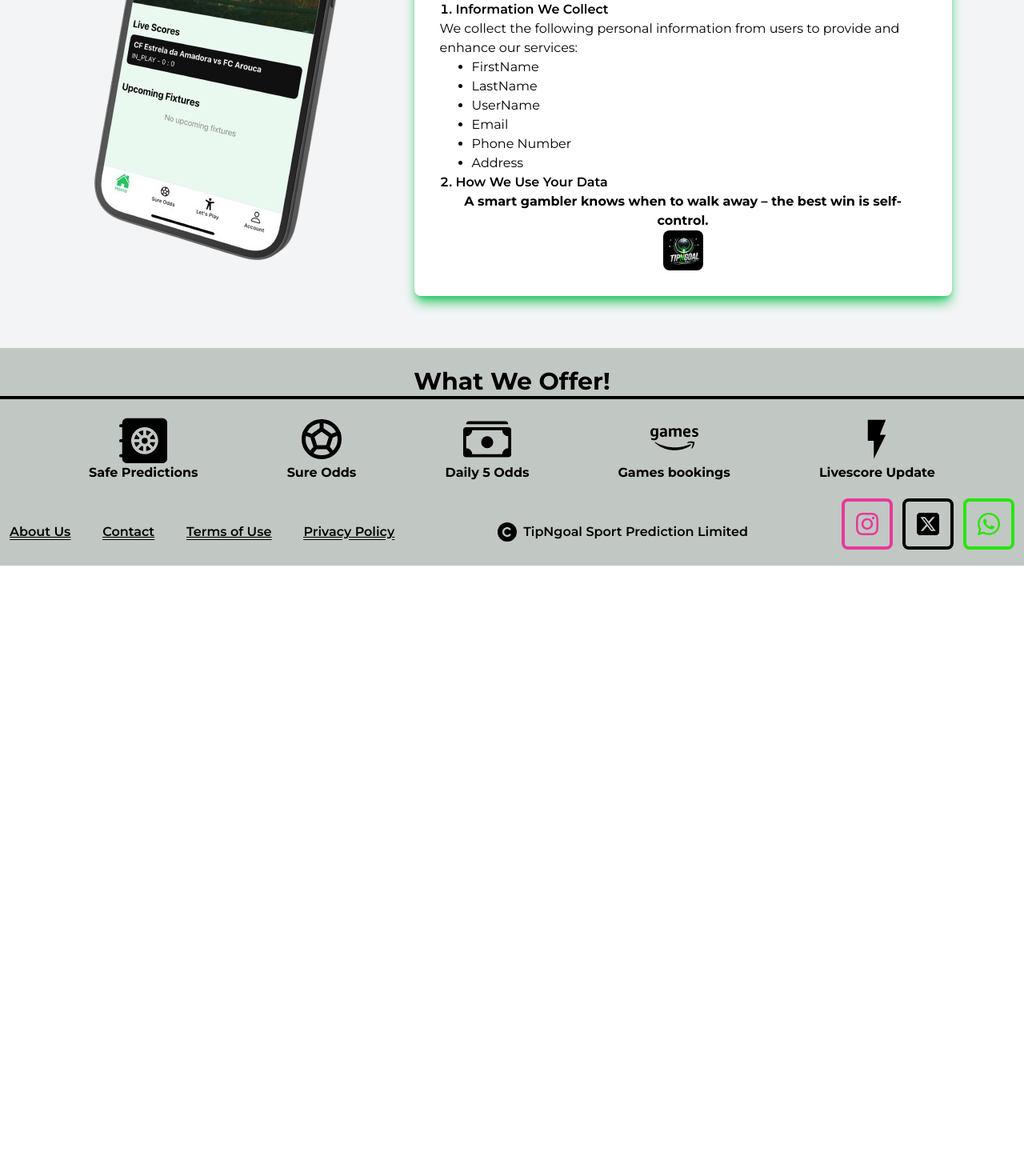
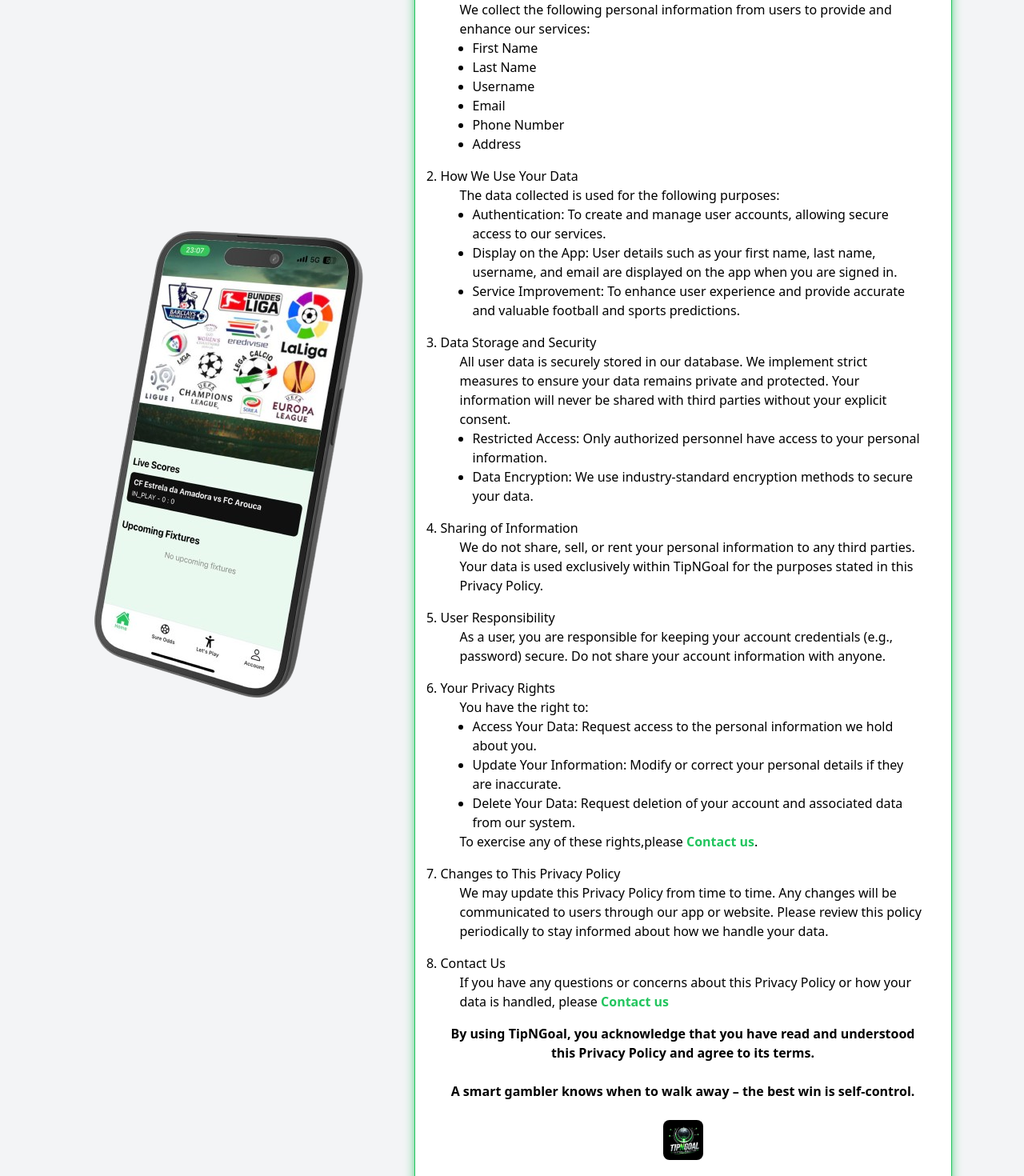
Before and after one commit to lexxAsido/TipNGoal-Web, a Next.js app: page /privacy in a window 1280 px wide. Shown: the part 480-1950 px from the top of the page at 80% size. Before the commit the page ends 1187 px from the top, so only its background shows below. Built offline with nearby package versions, Linux system fonts and the light colour scheme.

Commit message:
new commit

```diff
--- a/app/(tip)/about/page.jsx
+++ b/app/(tip)/about/page.jsx
@@ -4,7 +4,7 @@
 
 const about = () => {
   return (
-    <main className="flex flex-row items-center justify-center p-5 gap-5 h-dvh font-sans max-md:flex-col max-md:h-auto m-3">
+    <main className="flex flex-row items-center justify-center p-5 gap-5 h-dvh max-md:flex-col max-md:h-auto m-3 font-sans ">
       <div>
         <Image
           src="/tip-left.png"
@@ -15,7 +15,7 @@
         />
       </div>
 
-      <div className="text-balance  max-md:text-lg shadow-xl max-w-2xl shadow-green-500 py-10 px-3 border-green-500 ">
+      <div className="text-balance  max-md:text-sm shadow-xl max-w-2xl shadow-green-500 py-10 px-3 border-green-500 ">
         <h1 className="font-bold text-center  text-green-500 text-3xl mb-5 max-md:text-lg">About Us</h1>
         <p className="text-balance">
           At <span className="text-green-500">TIPNGOAL</span>  Prediction, we are passionate about helping sports
--- a/app/(tip)/page.jsx
+++ b/app/(tip)/page.jsx
@@ -33,7 +33,7 @@
                 <BiFootball className="animate-spin "/>AL
                 </span>
                 </span>
-             is the ultimate prediction app designed to give you the surest picks
+             An ultimate prediction app designed to give you the surest picks
             and daily insights to help you maximize your winnings on your
             favorite betting platforms. Whether you're looking for accurate
             match predictions, game stats, or expert betting tips
--- a/app/(tip)/privacy/page.jsx
+++ b/app/(tip)/privacy/page.jsx
@@ -2,64 +2,114 @@
 import Link from 'next/link';
 import React from 'react';
 
-const privacy = () => {
+const Privacy = () => {
   return (
-    <section className="bg-gray-100 py-12 px-4 flex justify-center items-center min-h-screen flex-row max-md:flex-col md:gap-10">
+    <section className="bg-gray-100 py-12 px-4 flex justify-center items-center min-h-screen flex-row max-md:flex-col md:gap-10 font-sans">
       <div>
         <Image
           src="/live.png"
           alt="TipNGoal Prediction"
           width={300}
           height={100}
-      className="w-auto h-auto "
+          className="w-auto h-auto"
         />
       </div>
 
-      <div className="bg-white rounded-lg shadow-lg p-8 max-w-2xl w-full shadow-green-500 mt-20  border-green-500">
-        <h2 className='text-3xl font-bold text-center mb-8 text-green-500 max-md:text-lg'>Privacy Policy</h2>
-        <h3 className='font-bold'>Effective Date: 16th December 2024</h3>
-        <p><span className='text-green-500 font-bold'>TipNGoal</span> is committed to protecting your privacy. This Privacy Policy explains how we collect, use, and safeguard your personal information when you use our services. By using TipNGoal, you agree to the terms of this Privacy Policy.</p>
-          <ol>
-            <li className='list-decimal ml-5 font-semibold'>Information We Collect</li>
-            <p>We collect the following personal information from users to provide and enhance our services:</p>
-            <ul className='list-disc ml-10'>
-              <li>FirstName</li>
-              <li>LastName</li>
-              <li>UserName</li>
+      <div className="bg-white rounded-lg shadow-lg p-8 max-w-2xl w-full shadow-green-500 mt-20 border border-green-500">
+        <h2 className="text-3xl font-bold text-center mb-8 text-green-500 max-md:text-lg">
+          Privacy Policy
+        </h2>
+        <h3 className="font-bold">Effective Date: 16th December 2024</h3>
+        <p className='max-lg:text-sm'>
+          <span className="text-green-500 font-bold">TipNGoal</span> is committed to protecting your privacy. This Privacy Policy explains how we collect, use, and safeguard your personal information when you use our services. By using TipNGoal, you agree to the terms of this Privacy Policy.
+        </p>
+        <ol className="mt-4 space-y-4 max-lg:text-sm">
+          <li className="list-decimal ">
+            Information We Collect
+            <p className="ml-6">
+              We collect the following personal information from users to provide and enhance our services:
+            </p>
+            <ul className="list-disc ml-10">
+              <li>First Name</li>
+              <li>Last Name</li>
+              <li>Username</li>
               <li>Email</li>
               <li>Phone Number</li>
               <li>Address</li>
             </ul>
-          <li className='list-decimal ml-5 font-semibold'>How We Use Your Data</li>
+          </li>
+          <li className="list-decimal ">
+            How We Use Your Data
+            <p className="ml-6">The data collected is used for the following purposes:</p>
+            <ul className="list-disc ml-10">
+              <li>Authentication: To create and manage user accounts, allowing secure access to our services.</li>
+              <li>Display on the App: User details such as your first name, last name, username, and email are displayed on the app when you are signed in.</li>
+              <li>Service Improvement: To enhance user experience and provide accurate and valuable football and sports predictions.</li>
+            </ul>
+          </li>
+          <li className="list-decimal">
+            Data Storage and Security
+            <p className="ml-6">
+              All user data is securely stored in our database. We implement strict measures to ensure your data remains private and protected. Your information will never be shared with third parties without your explicit consent.
+            </p>
+          <ul className="list-disc ml-10">
+            <li>Restricted Access: Only authorized personnel have access to your personal information.</li>
+            <li>Data Encryption: We use industry-standard encryption methods to secure your data.</li>
+          </ul>
+          </li>
 
+          <li className='list-decimal'>
+          Sharing of Information
+          <p className="ml-6">We do not share, sell, or rent your personal information to any third parties. Your data is used exclusively within TipNGoal for the purposes stated in this Privacy Policy.</p>
+          </li>
 
+          <li className='list-decimal'>
+          User Responsibility
+          <p className="ml-6">As a user, you are responsible for keeping your account credentials (e.g., password) secure. Do not share your account information with anyone.</p>
+          </li>
 
+          <li className='list-decimal'>
+          Your Privacy Rights
+          <p className="ml-6">You have the right to:</p>
+          <ul className='ml-10 list-disc'>
+            <li>Access Your Data: Request access to the personal information we hold about you.</li>
+            <li>Update Your Information: Modify or correct your personal details if they are inaccurate.</li>
+            <li>Delete Your Data: Request deletion of your account and associated data from our system.</li>
+          </ul>
+          <p className='ml-6'>To exercise any of these rights,please <Link href={"/contact"} className='text-green-500 font-bold'>Contact us</Link>.</p>
+          </li>
 
+          <li className='list-decimal'>
+          Changes to This Privacy Policy
+          <p className='ml-6'>We may update this Privacy Policy from time to time. Any changes will be communicated to users through our app or website. Please review this policy periodically to stay informed about how we handle your data.</p>
+          </li>
 
+          <li className='list-decimal'>
+          Contact Us
+          <p className='ml-6'>If you have any questions or concerns about this Privacy Policy or how your data is handled, please <Link href={"/contact"} className='text-green-500 font-bold'>Contact us</Link> </p>
+          </li>
+
+        <p className='font-semibold text-center '>By using TipNGoal, you acknowledge that you have read and understood this Privacy Policy and agree to its terms.</p>
         </ol>
 
+        <p className="text-center font-bold mt-6 max-md:text-sm">
+          A smart gambler knows when to walk away – the best win is self-control.
+        </p>
 
-
-
-
-
-
-
-        <p className='text-center font-bold max-md:text-sm'>A smart gambler knows when to walk away – the best win is self-control.</p>
-        <div className="flex justify-center">
-        <Link href={"/"}>
+        <div className="flex justify-center mt-6">
+          <Link href="/">
             <Image
               src="/tiplogo2.png"
               alt="TipNGoal Prediction"
-              width="50"
-              height="50"
-              className="rounded-lg max-lg:w-14 bg-black"
+              width={50}
+              height={50}
+              className="rounded-lg bg-black"
             />
           </Link>
         </div>
       </div>
     </section>
   );
-}
+};
 
-export default privacy;
+export default Privacy;
--- a/app/(tip)/terms/page.jsx
+++ b/app/(tip)/terms/page.jsx
@@ -4,7 +4,7 @@
 
 const page = () => {
   return (
-    <section className="bg-gray-100 py-12 px-4 flex justify-center items-center min-h-screen flex-row max-md:flex-col md:gap-10">
+    <section className="bg-gray-100 py-12 px-4 flex justify-center items-center min-h-screen flex-row max-md:flex-col md:gap-10 max-md:text-sm font-sans">
         <div>
         <Image
           src="/tip2-portrait.png"
@@ -40,7 +40,7 @@
         <li>Know When to Stop: Recognize when it’s time to walk away and seek help if gambling starts affecting your personal or financial life.</li>
       </ul>
         <p>If you or someone you know is struggling with gambling, please reach out to a trusted organization or helpline in your area for support. Betting responsibly ensures that the experience remains enjoyable and within your control.</p>
-      <p className='font-bold text-center max-md:text-sm'>Luck is fleeting, but responsibility lasts. Gamble wisely!</p>
+      <p className='font-bold text-center max-md:text-sm mt-4'>Luck is fleeting, but responsibility lasts. Gamble wisely!</p>
       <div className="flex justify-center">
         <Link href={"/"}>
             <Image
--- a/app/component/Footer.jsx
+++ b/app/component/Footer.jsx
@@ -11,28 +11,28 @@
 
 const Footer = () => {
   return (
-    <section className="h-[17rem] bg-[#c1c7c3] max-lg:h-auto">
-        <h2 className="text-3xl font-bold border-b-4 border-black pt-6 text-center">What We Offer!</h2>
+    <section className="h-[17rem] bg-[#c1c7c3] max-lg:h-auto font-sans">
+        <h2 className="text-3xl font-bold border-b-4 border-black pt-6 text-center max-lg:text-md">What We Offer!</h2>
       <div className="flex justify-evenly mt-5 font-bold max-md:flex-col max-md:gap-2">
         <div className="flex flex-col items-center hover:scale-125 cursor-pointer group">
           <BsFillSafe2Fill className="text-6xl group-hover:text-green-500 max-md:text-2xl"/>
-          <h3>Safe Predictions</h3>
+          <h3 className="max-md:text-sm">Safe Predictions</h3>
         </div>
         <div className="flex flex-col items-center hover:scale-125 cursor-pointer group">
             <TbBallFootball className="text-6xl group-hover:text-green-500 max-md:text-2xl"/>
-          <h3>Sure Odds</h3>
+          <h3 className="max-md:text-sm">Sure Odds</h3>
         </div>
         <div className="flex flex-col items-center hover:scale-125 cursor-pointer group">
             <BsCashStack className="text-6xl group-hover:text-green-500 max-md:text-2xl"/>
-          <h3>Daily 5 Odds</h3>
+          <h3 className="max-md:text-sm">Daily 5 Odds</h3>
         </div>
         <div className="flex flex-col items-center hover:scale-125 cursor-pointer group">
              <SiAmazongames className="text-6xl group-hover:text-green-500 max-md:text-2xl"/>
-          <h3>Games bookings</h3>
+          <h3 className="max-md:text-sm">Games bookings</h3>
         </div>
         <div className="flex flex-col items-center hover:scale-125 cursor-pointer group">
         <IoMdFlash  className="text-6xl group-hover:text-green-500 max-md:text-2xl"/>
-          <h3>Livescore Update</h3>
+          <h3 className="max-md:text-sm">Livescore Update</h3>
         </div>
       </div>
       <div className="flex justify-between items-center px-3 mt-5 max-lg:flex-col ">
@@ -51,7 +51,7 @@
           </button>
         </div>
 
-        <div className="flex items-center font-semibold gap-2 max-md:text-sm">
+        <div className="flex items-center font-semibold gap-2 max-md:text-sm ">
           <FaCopyright className="text-2xl max-md:text-sm" />
           <h3>TipNgoal Sport Prediction Limited</h3>
         </div>
--- a/app/component/Navbar.jsx
+++ b/app/component/Navbar.jsx
@@ -10,7 +10,7 @@
   const [navOpen, setNavOpen] = useState(false);
 
   return (
-    <section className="relative">
+    <section className="relative font-sans">
       <div className="p-2 flex items-center justify-between bg-black">
         <div className="flex items-center gap-2 justify-center">
           <Link href={"/"}>
@@ -57,10 +57,10 @@
               <Link href={"/contact"}>Contact</Link>
             </button>
             <button className="hover:scale-110 hover:border-b-4 border-white transition-all">
-              Terms of Use
+              <Link href={"/terms"}>Terms of Use</Link>
             </button>
             <button className="hover:scale-110 hover:border-b-4 border-white transition-all">
-              Privacy Policy
+            <Link href={"/privacy"}>Privacy Policy</Link>
             </button>
             {/* <button className="hover:scale-110 hover:border-b-4 border-white transition-all">
             <Link href={"/disclaimer"}>Disclaimer</Link>
```
Lines whose indentation alone changed are shown as unchanged.
